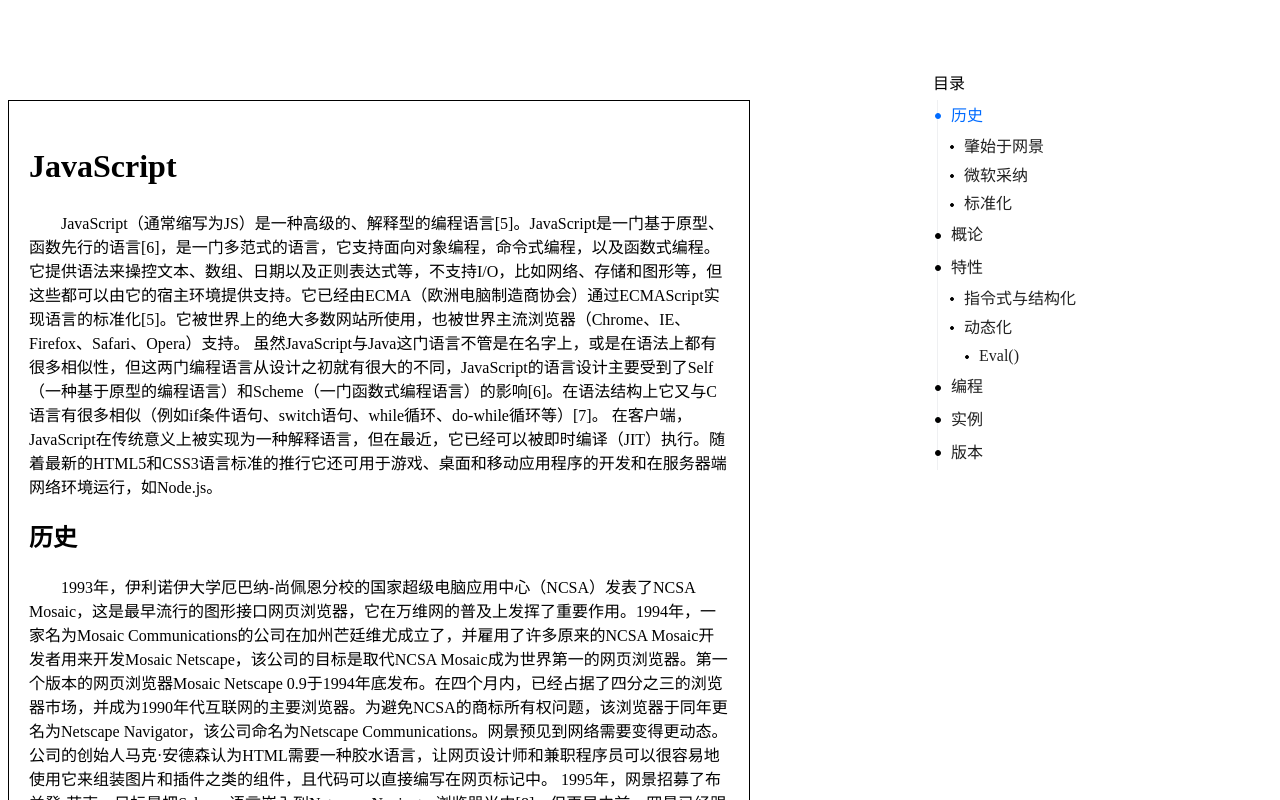
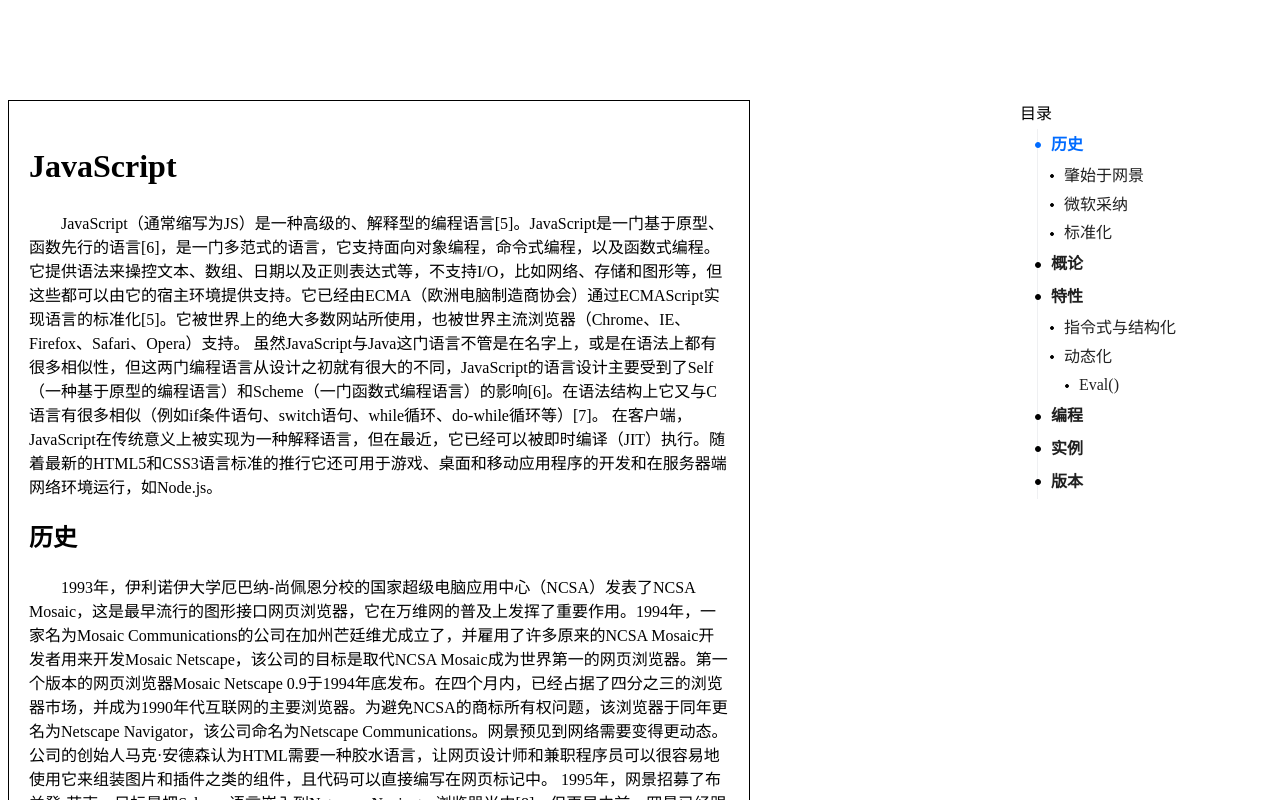
Before and after one commit to yaowei9363/vue-side-catalog, a Vue app: page / in a window 1280 px wide. Shown: the top 800 px of the page. Built offline with nearby package versions, Linux system fonts and the light colour scheme.

Commit message:
feature: 增加activeColor; fix: title位置错乱，删除外部css

```diff
--- a/src/components/main.scss
+++ b/src/components/main.scss
@@ -1,10 +1,14 @@
 .side-catalog {
-  width:260px;
+  // width:260px;
   &__title{
-    position: absolute;
-    left: 13px;
-    top: -30px;;
+    margin-bottom:5px;
+    font-size: 16px;
+    // position: absolute;
+    // left: 13px;
+    // top: -30px;;
   }
+  &__list{
+    position: relative;
     &::before {
       content: "";
       position: absolute;
@@ -15,7 +19,7 @@
       background-color: #ebedef;
       opacity: .8;
     }
-  &__item {
+    &-item {
       cursor: pointer;
       display: flex;
       align-items: center;
@@ -37,10 +41,10 @@
         border-radius: 50%;
         background: currentColor;
 
-      &--active {
-        background: #006bff;
-        border: 1px solid #006bff;
-      }
+        // &--active {
+        //   color: #006bff;
+        //   border: 1px solid #006bff;
+        // }
 
         &--child{
           width: 4px;
@@ -55,8 +59,12 @@
         text-overflow: ellipsis;
         overflow: hidden;
         white-space: nowrap;
-      &--active {
-        color: #006bff;
+        // &--active {
+        //   color: #006bff;
+        // }
+      }
+      &--level1{
+        font-weight: 700;
       }
     }
   }
--- a/src/components/main.vue
+++ b/src/components/main.vue
@@ -6,31 +6,33 @@
     <div class="side-catalog__title">
       <slot></slot>
     </div>
+    <div class="side-catalog__list">
       <div
         v-for="(item) in catalogList"
         :key="item.ref"
         :style="{'padding-left': getTitleMargin(item.level)}"
-      class="side-catalog__item"
+        class="side-catalog__list-item"
         @click="anchorActive(item.ref)"
         :class="{
-          'side-catalog__item--child': isChildren(item.level)
+            'side-catalog__list-item--child': isChildren(item.level)
           }"
         >
         <i
-        class="side-catalog__item-icon"
+          class="side-catalog__list-item-icon"
           :class="{
-          'side-catalog__item-icon--active': active===item.ref,
-          'side-catalog__item-icon--child': isChildren(item.level)
+            'side-catalog__list-item-icon--child': isChildren(item.level)
           }"
+          :style="active===item.ref ? {color: activeColor}: ''"
         />
         <span
-        class="side-catalog__item-title"
+          class="side-catalog__list-item-title"
           :class="[
-          {'side-catalog__item-title--active': active===item.ref},
-          `side-catalog__item--level${item.level || 1}`
+            `side-catalog__list-item--level${item.level || 1}`
           ]"
           :title="item.title"
+          :style="active===item.ref ? {color: activeColor}: ''"
         >{{ item.title }}</span>
+      </div>
     </div>
   </div>
 </template>
@@ -73,6 +75,10 @@
       default() {
         return ["h2", "h3", "h4", "h5"];
       }
+    },
+    activeColor: {
+      type: String,
+      default: '#006bff'
     }
   },
   data() {
```
Lines whose indentation alone changed are shown as unchanged.
